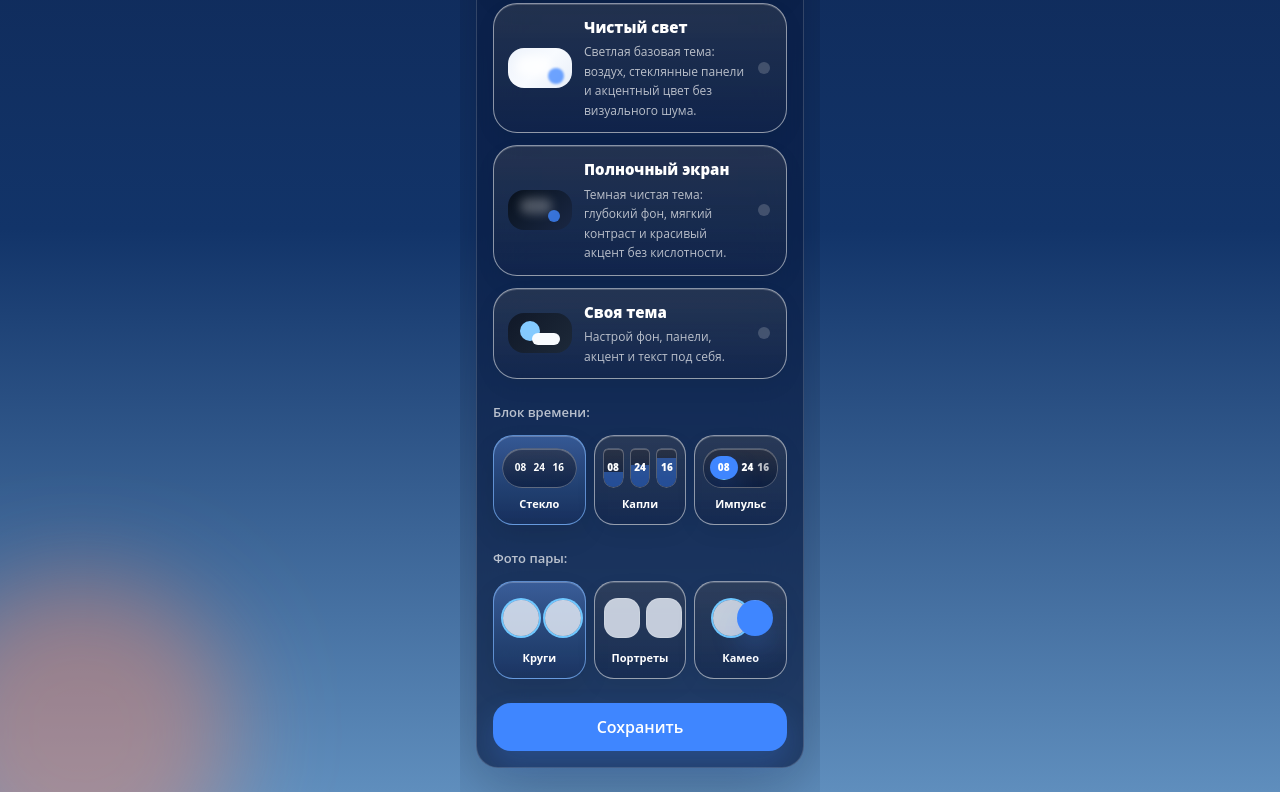
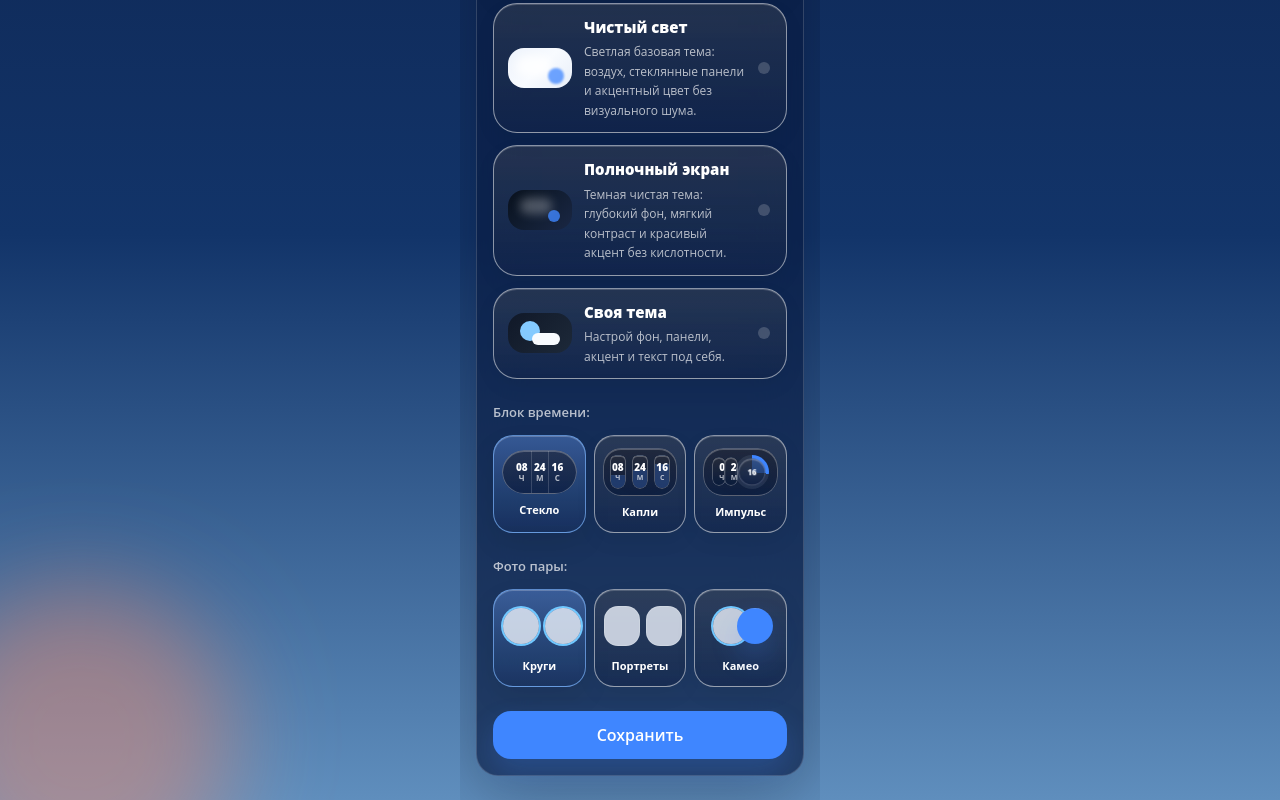
Before and after one commit to hertz143g/chainso, a Next.js app: page /settings in a window 1280 px wide. Shown: the part 548-1348 px from the top of the page. Built offline with nearby package versions, Linux system fonts and the light colour scheme.

Commit message:
Refine hero motion and time previews

```diff
--- a/src/app/globals.css
+++ b/src/app/globals.css
@@ -797,60 +797,60 @@ body {
 
 .theme-parallax-kpi {
   transform: translate3d(
-    calc(var(--hero-pointer-x) * 8px),
-    calc(var(--hero-pointer-y) * 4px + var(--hero-scroll) * -12px),
+    calc(var(--hero-pointer-x) * 14px),
+    calc(var(--hero-pointer-y) * 8px + var(--hero-scroll) * -20px),
     0
   );
 }
 
 .theme-parallax-days {
-  transform: translate3d(calc(var(--hero-pointer-x) * -2px), calc(var(--hero-pointer-y) * -1px), 0);
+  transform: translate3d(calc(var(--hero-pointer-x) * -5px), calc(var(--hero-pointer-y) * -2px), 0);
 }
 
 .theme-parallax-heart {
   transform: translate3d(
-    calc(var(--hero-pointer-x) * -6px),
-    calc(var(--hero-pointer-y) * 3px + var(--hero-scroll) * -4px),
+    calc(var(--hero-pointer-x) * -12px),
+    calc(var(--hero-pointer-y) * 7px + var(--hero-scroll) * -8px),
     0
   );
 }
 
 .theme-parallax-avatars {
   transform: translate3d(
-    calc(var(--hero-pointer-x) * -7px),
-    calc(var(--hero-pointer-y) * 3px + var(--hero-scroll) * -7px),
+    calc(var(--hero-pointer-x) * -14px),
+    calc(var(--hero-pointer-y) * 6px + var(--hero-scroll) * -14px),
     0
   );
 }
 
 .theme-parallax-avatar-left {
   transform: translate3d(
-    calc(var(--hero-pointer-x) * -8px),
-    calc(var(--hero-pointer-y) * 2px + var(--hero-scroll) * -3px),
+    calc(var(--hero-pointer-x) * -18px),
+    calc(var(--hero-pointer-y) * 5px + var(--hero-scroll) * -6px),
     0
   );
 }
 
 .theme-parallax-avatar-right {
   transform: translate3d(
-    calc(var(--hero-pointer-x) * 8px),
-    calc(var(--hero-pointer-y) * -2px + var(--hero-scroll) * -3px),
+    calc(var(--hero-pointer-x) * 18px),
+    calc(var(--hero-pointer-y) * -5px + var(--hero-scroll) * -6px),
     0
   );
 }
 
 .theme-parallax-together {
   transform: translate3d(
-    calc(var(--hero-pointer-x) * 4px),
-    calc(var(--hero-pointer-y) * 2px + var(--hero-scroll) * -8px),
+    calc(var(--hero-pointer-x) * 9px),
+    calc(var(--hero-pointer-y) * 4px + var(--hero-scroll) * -14px),
     0
   );
 }
 
 .theme-parallax-time {
   transform: translate3d(
-    calc(var(--hero-pointer-x) * -4px),
-    calc(var(--hero-pointer-y) * 4px + var(--hero-scroll) * -10px),
+    calc(var(--hero-pointer-x) * -10px),
+    calc(var(--hero-pointer-y) * 8px + var(--hero-scroll) * -18px),
     0
   );
 }
@@ -883,33 +883,6 @@ body {
   animation: counter-glow 4.4s ease-in-out infinite;
 }
 
-.theme-occasion-badge {
-  background:
-    linear-gradient(180deg, color-mix(in srgb, var(--theme-glass-bg) 92%, white 10%), color-mix(in srgb, var(--theme-surface) 80%, transparent)),
-    color-mix(in srgb, var(--theme-glass-bg) 86%, transparent);
-  border: 1px solid color-mix(in srgb, var(--theme-card-border) 78%, white 12%);
-  box-shadow:
-    0 10px 24px color-mix(in srgb, var(--theme-shadow) 26%, transparent),
-    inset 0 1px 0 rgba(255, 255, 255, 0.22);
-  color: var(--theme-text);
-  backdrop-filter: blur(14px);
-}
-
-.theme-occasion-badge-anniversary {
-  border-color: color-mix(in srgb, var(--theme-primary) 56%, white 14%);
-  box-shadow:
-    0 12px 28px color-mix(in srgb, var(--theme-primary) 18%, transparent),
-    inset 0 1px 0 rgba(255, 255, 255, 0.22);
-}
-
-.theme-occasion-badge-milestone {
-  border-color: color-mix(in srgb, #ffd166 56%, white 10%);
-}
-
-.theme-occasion-badge-evening {
-  border-color: color-mix(in srgb, #ff9f6b 52%, white 10%);
-}
-
 .theme-hero-anniversary .theme-kpi-stack::after {
   background: radial-gradient(circle, color-mix(in srgb, #ff8cab 26%, transparent), transparent 72%);
   opacity: 0.62;
@@ -917,13 +890,6 @@ body {
 
 .theme-hero-milestone .theme-day-counter {
   text-shadow: 0 0 20px color-mix(in srgb, #ffd166 38%, transparent);
-}
-
-.theme-hero-evening .theme-time-tray {
-  box-shadow:
-    0 18px 40px color-mix(in srgb, var(--theme-shadow) 58%, transparent),
-    0 0 22px color-mix(in srgb, #ff9f6b 12%, transparent),
-    inset 0 1px 0 rgba(255, 255, 255, 0.24);
 }
 
 .theme-icon-button {
--- a/src/components/pair/MainScreen.tsx
+++ b/src/components/pair/MainScreen.tsx
@@ -182,24 +182,19 @@ function getHeroOccasion(
   startISO: string,
   now: Date,
   diffDays: number,
-): { label: string; tone: "anniversary" | "milestone" | "evening" } | null {
+): { tone: "anniversary" | "milestone" } | null {
   if (!hasValidDate(startISO)) return null;
 
   const [, startMonth, startDay] = startISO.split("-").map(Number);
   const month = now.getMonth() + 1;
   const day = now.getDate();
-  const hour = now.getHours();
 
   if (month === startMonth && day === startDay) {
-    return { label: "сегодня ваш день", tone: "anniversary" };
+    return { tone: "anniversary" };
   }
 
   if (diffDays > 0 && diffDays % 100 === 0) {
-    return { label: "красивая круглая дата", tone: "milestone" };
-  }
-
-  if (hour >= 18 && hour < 23) {
-    return { label: "уютный вечер вдвоем", tone: "evening" };
+    return { tone: "milestone" };
   }
 
   return null;
@@ -1039,7 +1034,7 @@ export default function MainScreen() {
 
     let pointerX = 0;
     let pointerY = 0;
-    let scrollValue = Math.min(1, window.scrollY / 320);
+    let scrollValue = Math.min(1, window.scrollY / 220);
     let frame = 0;
 
     const applyMotion = () => {
@@ -1072,21 +1067,34 @@ export default function MainScreen() {
     };
 
     const onScroll = () => {
-      scrollValue = Math.min(1, window.scrollY / 320);
+      scrollValue = Math.min(1, window.scrollY / 220);
+      schedule();
+    };
+
+    const onTouchMove = (event: TouchEvent) => {
+      const touch = event.touches[0];
+      if (!touch) return;
+
+      const centerX = window.innerWidth / 2;
+      const centerY = Math.min(window.innerHeight, 720) / 2;
+      pointerX = Math.max(-1, Math.min(1, (touch.clientX - centerX) / centerX));
+      pointerY = Math.max(-1, Math.min(1, (touch.clientY - centerY) / centerY));
       schedule();
     };
 
     applyMotion();
     window.addEventListener("pointermove", onPointerMove, { passive: true });
     window.addEventListener("pointerdown", onPointerMove, { passive: true });
-    window.addEventListener("mouseout", onPointerLeave);
+    window.addEventListener("pointerleave", onPointerLeave);
+    window.addEventListener("touchmove", onTouchMove, { passive: true });
     window.addEventListener("scroll", onScroll, { passive: true });
 
     return () => {
       if (frame) window.cancelAnimationFrame(frame);
       window.removeEventListener("pointermove", onPointerMove);
       window.removeEventListener("pointerdown", onPointerMove);
-      window.removeEventListener("mouseout", onPointerLeave);
+      window.removeEventListener("pointerleave", onPointerLeave);
+      window.removeEventListener("touchmove", onTouchMove);
       window.removeEventListener("scroll", onScroll);
     };
   }, []);
@@ -1537,18 +1545,6 @@ export default function MainScreen() {
           ) : null}
         </div>
 
-        {heroOccasion ? (
-          <div
-            className={cx(
-              "theme-occasion-badge mt-3 rounded-full px-4 py-1.5 text-[11px] font-extrabold uppercase tracking-[0.14em]",
-              heroOccasion.tone === "anniversary" && "theme-occasion-badge-anniversary",
-              heroOccasion.tone === "milestone" && "theme-occasion-badge-milestone",
-              heroOccasion.tone === "evening" && "theme-occasion-badge-evening",
-            )}
-          >
-            {heroOccasion.label}
-          </div>
-        ) : null}
       </div>
 
       <div className="theme-reveal theme-reveal-delay-2 theme-avatars-stage mt-0 flex justify-center gap-4">
--- a/src/components/pair/SettingsScreen.tsx
+++ b/src/components/pair/SettingsScreen.tsx
@@ -14,6 +14,10 @@ import {
   updateSettings,
 } from "@/lib/relationship";
 import { prepareImageForStorage } from "@/lib/widgetAppearance";
+
+function cx(...classes: Array<string | false | undefined>) {
+  return classes.filter(Boolean).join(" ");
+}
 
 const THEME_OPTIONS: Array<{
   id: AppTheme;
@@ -133,39 +137,79 @@ function ThemePreviewDots({
 function TimeStylePreview({ style }: { style: TimeDisplayStyle }) {
   if (style === "glass") {
     return (
-      <div className="theme-glass mx-auto grid h-10 w-full grid-cols-3 items-center rounded-full px-2 text-center text-[10px] font-bold">
-        <span>08</span>
-        <span>24</span>
-        <span>16</span>
+      <div className="theme-time-tray mx-auto grid h-11 w-full grid-cols-3 rounded-full px-2.5 text-center">
+        {[
+          { value: "08", label: "ч" },
+          { value: "24", label: "м" },
+          { value: "16", label: "с" },
+        ].map((unit, index) => (
+          <div
+            key={unit.label}
+            className={cx(
+              "flex min-w-0 flex-col items-center justify-center",
+              index > 0 && "border-l border-[var(--theme-card-border)]",
+            )}
+          >
+            <span className="text-[10px] font-black leading-none">{unit.value}</span>
+            <span className="theme-muted-text mt-0.5 text-[8px] font-bold uppercase leading-none">
+              {unit.label}
+            </span>
+          </div>
+        ))}
       </div>
     );
   }
 
   if (style === "orbits") {
     return (
-      <div className="theme-glass relative mx-auto h-10 w-full overflow-hidden rounded-[18px] px-2 py-1.5">
-        <div className="absolute left-2 top-1/2 h-6 w-6 -translate-y-1/2 rounded-full border border-[var(--theme-ring)]" />
-        <div className="relative ml-3 flex h-full items-center justify-end gap-1 text-[10px] font-black">
-          <span className="theme-primary-button rounded-full px-2 py-1">08</span>
-          <span>24</span>
-          <span className="theme-muted-text">16</span>
+      <div className="theme-time-tray mx-auto h-12 w-full overflow-hidden rounded-[20px] px-2 py-1.5">
+        <div className="grid h-full grid-cols-[minmax(0,1fr)_34px] items-center gap-1.5">
+          <div className="grid min-w-0 grid-cols-2 gap-1.5">
+            <div className="theme-glass rounded-[12px] px-1.5 py-1 text-center">
+              <div className="text-[10px] font-black leading-none">08</div>
+              <div className="theme-muted-text mt-0.5 text-[7px] font-bold uppercase leading-none">
+                ч
+              </div>
+            </div>
+            <div className="theme-glass rounded-[12px] px-1.5 py-1 text-center">
+              <div className="text-[10px] font-black leading-none">24</div>
+              <div className="theme-muted-text mt-0.5 text-[7px] font-bold uppercase leading-none">
+                м
+              </div>
+            </div>
+          </div>
+
+          <div
+            className="theme-time-orbit-ring flex h-[34px] w-[34px] items-center justify-center overflow-hidden rounded-full p-[3px]"
+            style={{
+              background:
+                "conic-gradient(var(--theme-primary) 96deg, var(--theme-control-bg) 0deg)",
+            }}
+          >
+            <div className="theme-time-orbit-core theme-glass flex h-full w-full items-center justify-center rounded-full text-[8px] font-black">
+              16
+            </div>
+          </div>
         </div>
       </div>
     );
   }
 
   return (
-    <div className="mx-auto grid h-10 w-full grid-cols-3 gap-1.5">
+    <div className="theme-time-tray mx-auto grid h-12 w-full grid-cols-3 gap-1.5 rounded-[18px] px-1.5 py-1.5">
       {["08", "24", "16"].map((value, index) => (
         <span
           key={value}
-          className="theme-glass relative flex items-center justify-center overflow-hidden rounded-b-[16px] rounded-t-[8px] text-[10px] font-black"
+          className="theme-glass relative flex flex-col items-center justify-center overflow-hidden rounded-b-[12px] rounded-t-[8px] text-[10px] font-black"
         >
           <span
-            className="absolute inset-x-0 bottom-0 bg-[var(--theme-primary)] opacity-45"
+            className="theme-time-fill absolute inset-x-0 bottom-0 opacity-25"
             style={{ height: `${38 + index * 18}%` }}
           />
-          <span className="relative z-10">{value}</span>
+          <span className="relative z-10 leading-none">{value}</span>
+          <span className="theme-muted-text relative z-10 mt-0.5 text-[7px] font-bold uppercase leading-none">
+            {index === 0 ? "ч" : index === 1 ? "м" : "с"}
+          </span>
         </span>
       ))}
     </div>
```
